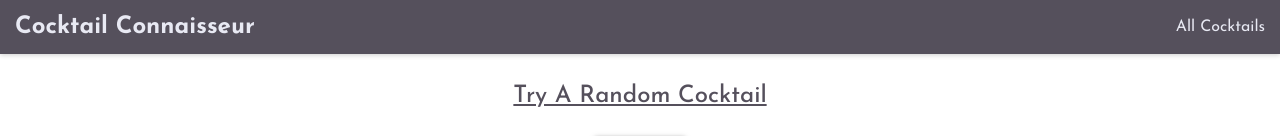
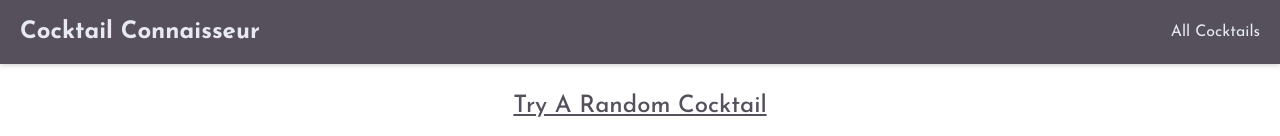
Before and after one commit to Karnveer-Grewal/cocktail-connaisseur-app, a React (Create React App) app: page / in a window 1280 px wide. Shown: the top 136 px of the page. Built offline with nearby package versions, Linux system fonts and the light colour scheme; no server answers.

Commit message:
added reload page function to get random cocktail

```diff
--- a/src/components/RandomCocktail.js
+++ b/src/components/RandomCocktail.js
@@ -24,7 +24,8 @@ const RandomCocktail = () => {
 
   return (
     <div className='random--container'>
-      <h2>Try A Random Cocktail</h2>
+      <h2 onClick={() => window.location.reload()}>Try A Random Cocktail</h2>
+
       <Link
         to={`/cocktails/details/${randomCocktail.idDrink}`}
         state={{ cocktail: randomCocktail }}
--- a/src/index.css
+++ b/src/index.css
@@ -8,7 +8,7 @@ body {
 /*Header Styling */
 .header--container {
   background-color: #55505c;
-  padding: 15px;
+  padding: 20px;
   box-shadow: 0px 1px 5px rgba(0, 0, 0, 0.2);
   display: flex;
   align-items: center;
@@ -205,6 +205,7 @@ body {
   font-weight: 500;
   margin-top: 0;
   margin-bottom: 30px;
+  cursor: pointer;
 }
 
 .random--container > a {
```
